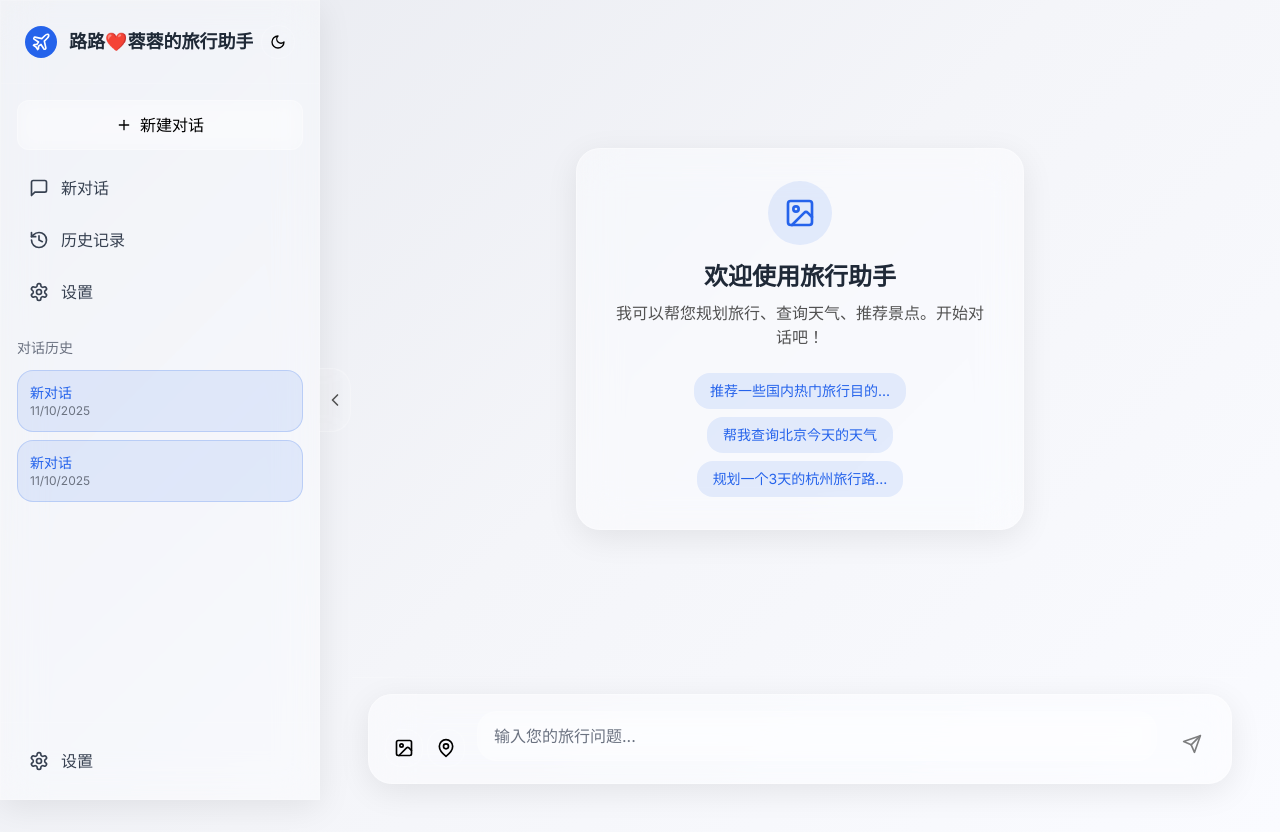
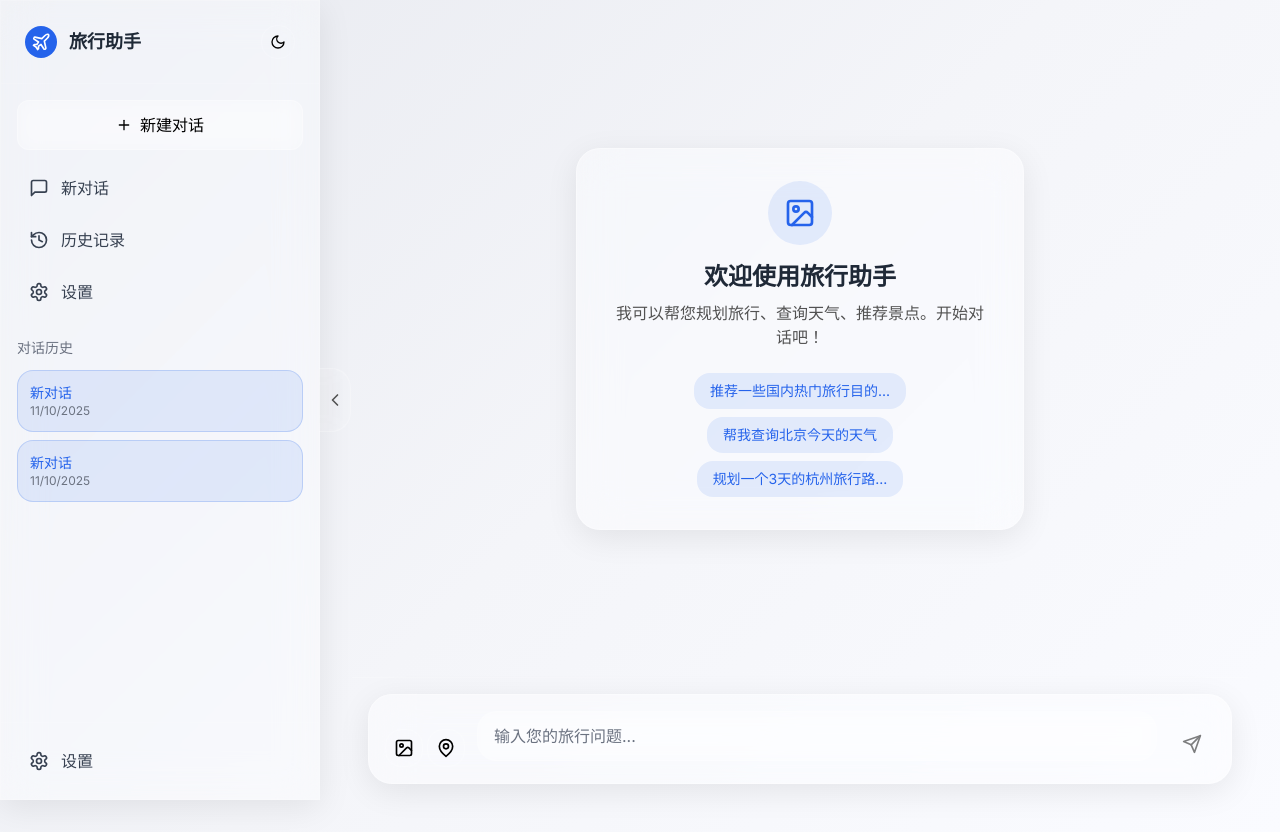
Before and after one commit to YinggangGooo/travel-agent-AI, a React (Vite) app: page / in a window 1280 px wide. Built offline with nearby package versions, Linux system fonts and the light colour scheme.

Commit message:
feat: 改回旅行助手

```diff
--- a/src/components/layout/Sidebar.tsx
+++ b/src/components/layout/Sidebar.tsx
@@ -75,7 +75,7 @@ const Sidebar: React.FC<SidebarProps> = ({
               <Plane className="w-5 h-5 text-white" />
             </div>
             <h1 className="text-lg font-semibold text-neutral-900 dark:text-white truncate">
-              路路❤️蓉蓉的旅行助手
+              旅行助手
             </h1>
           </div>
           <button
```
